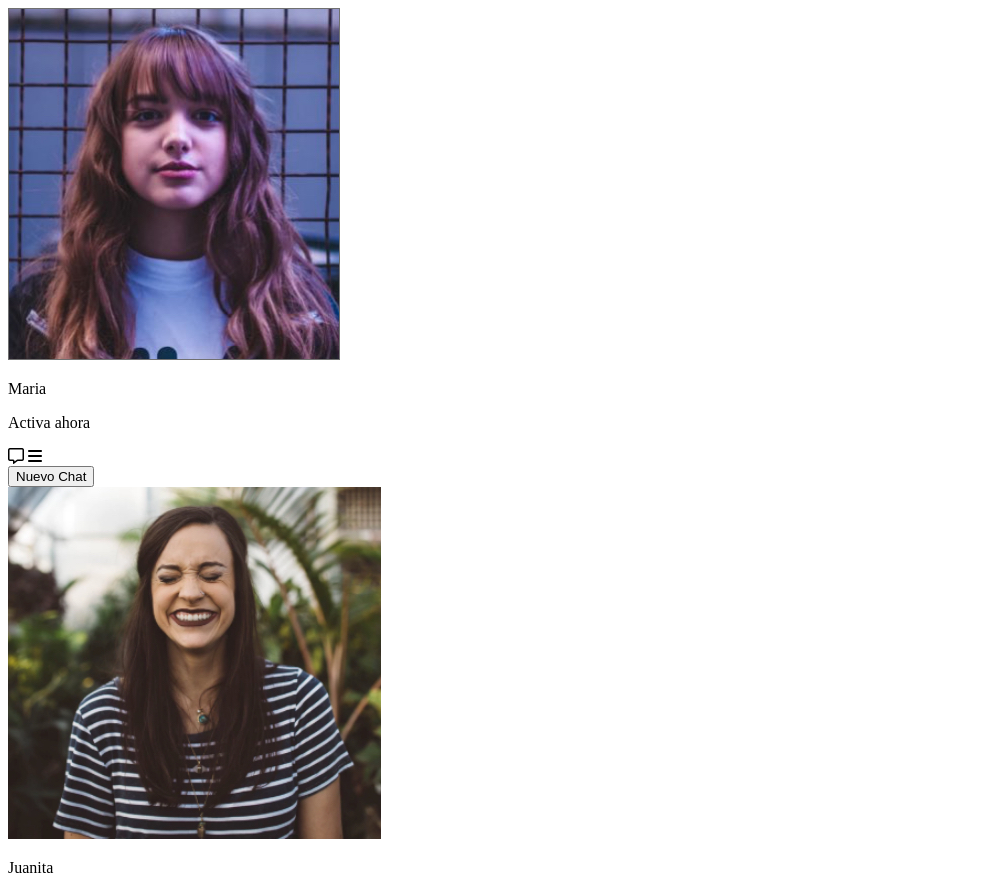
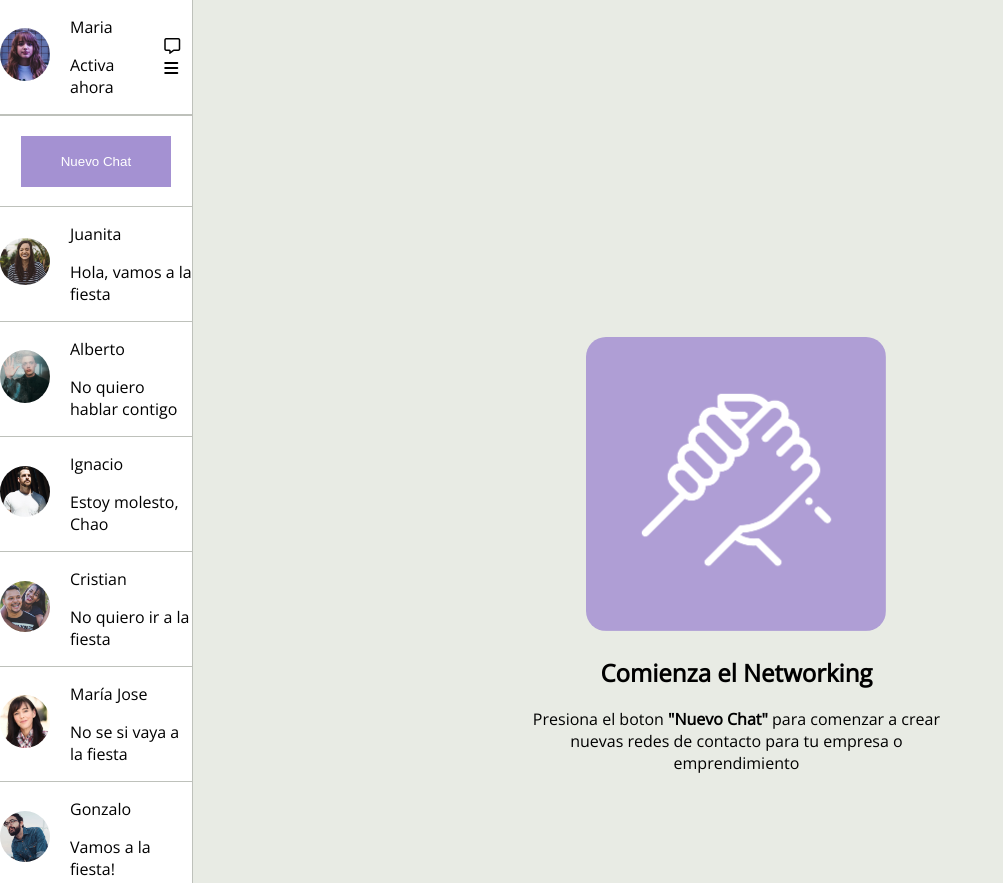
Before and after one commit to Joseito9/Chat, a plain HTML site: page index.html in a window 1280 px wide. Shown: the top 883 px of the page, without its empty margins (0-1003 px from the left). Drawn offline with nearby package versions, Linux system fonts and the light colour scheme; the site is published under a folder, as on GitHub Pages, so addresses that start at the root find nothing.

Commit message:
modificacion css

```diff
--- a/index.html
+++ b/index.html
@@ -8,7 +8,7 @@
     <link rel="preconnect" href="https://fonts.googleapis.com">
     <link rel="preconnect" href="https://fonts.gstatic.com" crossorigin>
     <link href="https://fonts.googleapis.com/css2?family=Open+Sans&display=swap" rel="stylesheet">
-    <link rel="stylesheet" href="/assets/css/style.css" />
+    <link rel="stylesheet" href="assets/css/style.css" />
   </head>
   <body>
     <main class="flex-container">
```
